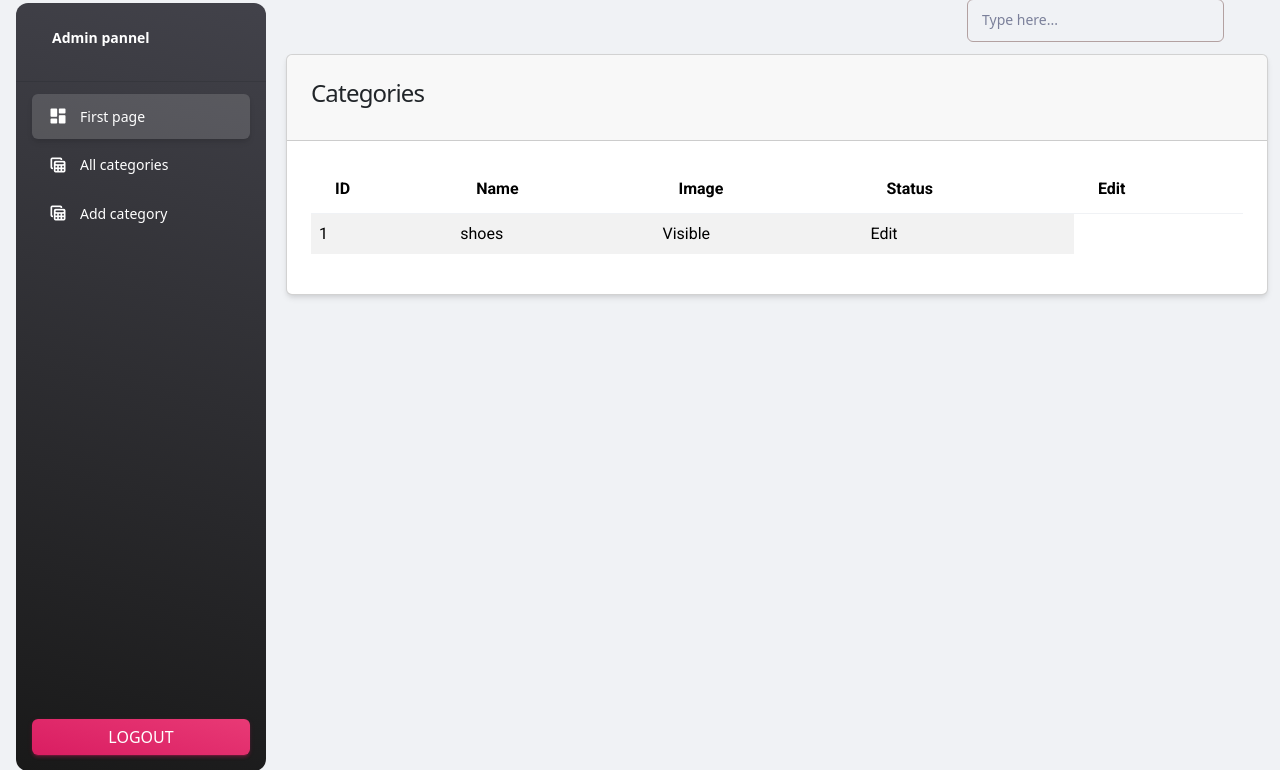
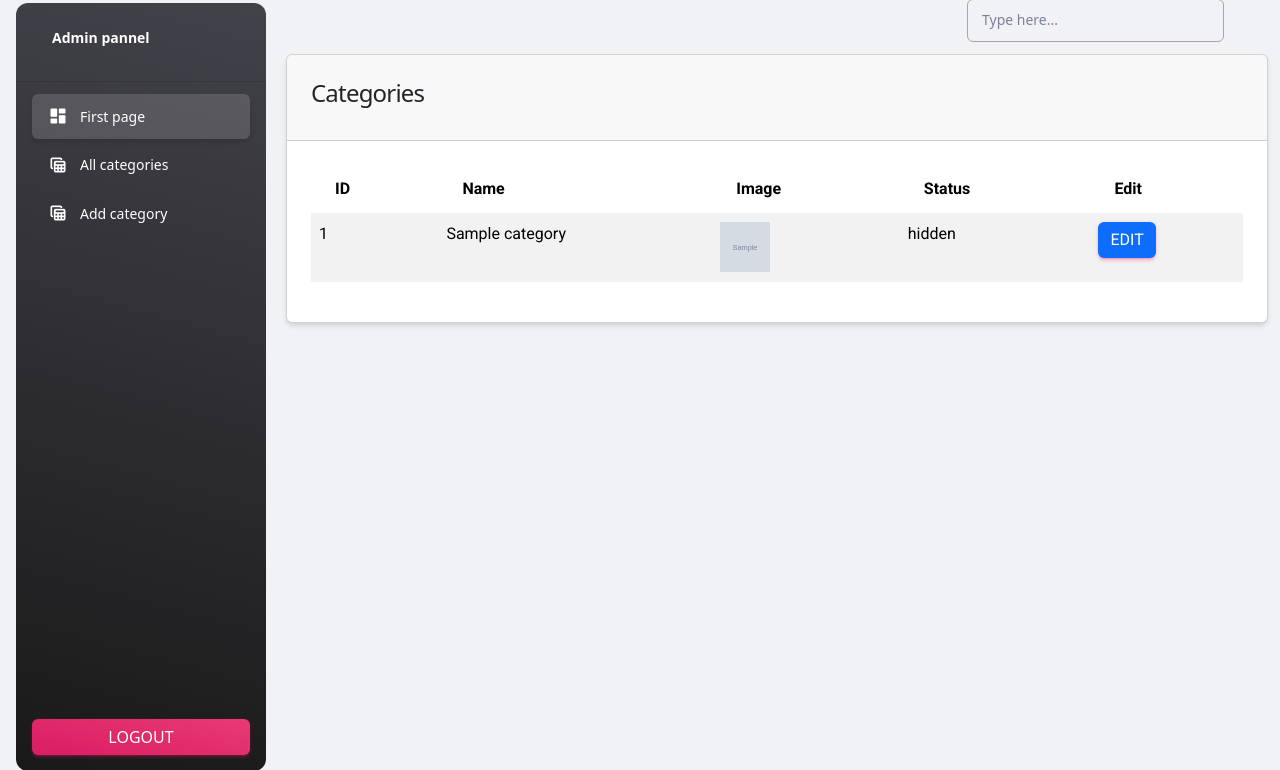
Before and after one commit to venuraka/web-project, a PHP site: page /admin/category.php in a window 1280 px wide. Shown: the part 13-783 px from the top of the page. Run offline with PHP 8.4, Linux system fonts and the light colour scheme; the visitor is signed in with stand-in values (Sample User, id 1); tables that the repository leaves empty or names only in its code hold one stand-in row (values such as "Sample post"); grey boxes marked "Sample" are stand-in pictures; some libraries are stand-ins or nearby versions.

Commit message:
new changes

```diff
--- a/admin/category.php
+++ b/admin/category.php
@@ -4,7 +4,7 @@ include('../middleware/adminmiddleware.php');
  ?>
 <div class="container">
     <div class="row">
-        <div class="col-md-13">
+        <div class="col-md-12">
                 <div class="card">
                     <div class="card-header">
                         <h4>Categories</h4>
@@ -18,16 +18,37 @@ include('../middleware/adminmiddleware.php');
                                     <th>Image</th>
                                     <th>Status</th>
                                     <th>Edit</th>
-
                                 </tr>
                             </thead>
                             <tbody>
-                                <tr>
-                                    <td>1</td>
-                                    <td>shoes</td>
-                                    <td>Visible</td>
-                                    <td>Edit</td>
-                                </tr>
+                                <?php
+                                            $category=getAll("Categories");
+                                            if (mysqli_num_rows($category) > 0)
+                                            {
+                                                foreach($category as $item)
+                                                {
+                                                    ?>
+                                                    <tr>
+                                                        <td><?= $item['id']; ?></td>
+                                                        <td><?= $item['name']; ?></td>
+                                                        <td>
+                                                        <img src="../uploads/<?= $item['image'];  ?>" width="50px" height="50px" alt="<?= $item['name'];  ?>">
+                                                        </td>
+                                                        <td>
+                                                            <?= $item['status'] == '0' ? "visible" : "hidden"?>
+                                                        </td>
+                                                        <td>
+                                                            <a href="#" class="btn btn-primary">Edit</a>
+                                                        </td>
+                                                        </tr>
+                                                    <?php
+                                                }
+                                            }
+                                            else
+                                            {
+                                                echo "No record found";
+                                            }
+                                ?>
                             </tbody>
                         </table>
                     </div>
@@ -35,5 +56,4 @@ include('../middleware/adminmiddleware.php');
         </div>
     </div>
 </div>
-
 <?php include('adminpannel/footer.php'); ?>
--- a/functions/myfunctions.php
+++ b/functions/myfunctions.php
@@ -1,4 +1,11 @@
 <?php
+include('../config/dbcong.php');
+function getAll($table)
+{
+     global $conn;
+    $query = "SELECT * FROM $table";
+    return $query_run = mysqli_query($conn ,$query);
+}
 function redirect($url, $message)
 {
         $_SESSION['message'] = $message;
```
Also changed, not shown: 4 other files.
